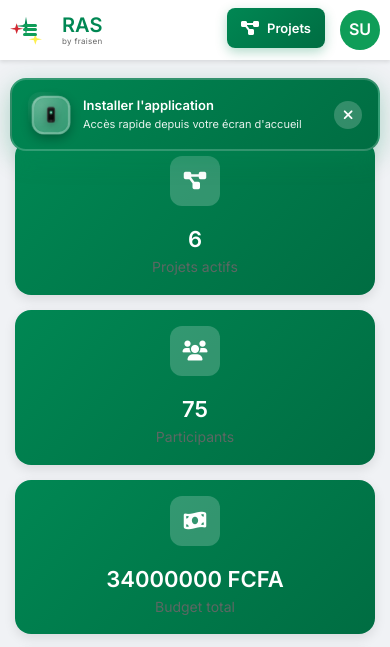
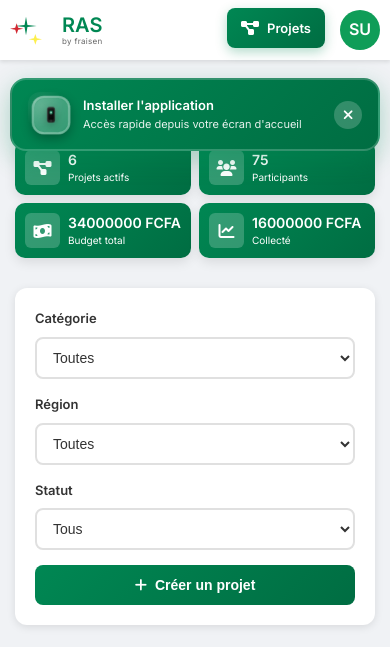
Before and after one commit to nick-dev12/RAS, a Django app: page /projets/ in a window 390 px wide. Shown: the top 647 px of the page. Run offline with Django 5.2, Linux system fonts and the light colour scheme; the visitor is signed in with stand-in values (Sample User, id 1).

Commit message:
edit projets template

```diff
--- a/agriculture/static/css/projets.css
+++ b/agriculture/static/css/projets.css
@@ -73,7 +73,8 @@
 .stat-info p {
     font-size: 14px;
     margin: 0;
-    opacity: 0.9;
+    color: white;
+    opacity: 1;
 }
 
 /* Section Filtres */
@@ -553,21 +554,31 @@
 
     .stats-container {
         grid-template-columns: repeat(2, 1fr);
-        gap: 15px;
+        gap: 10px;
     }
 
     .stat-card {
-        padding: 16px;
+        padding: 12px;
+        gap: 12px;
+        border-radius: 12px;
     }
 
     .stat-icon {
-        width: 50px;
-        height: 50px;
-        font-size: 20px;
+        width: 40px;
+        height: 40px;
+        font-size: 18px;
+        border-radius: 8px;
     }
 
     .stat-info h3 {
-        font-size: 22px;
+        font-size: 18px;
+        margin: 0 0 2px 0;
+    }
+
+    .stat-info p {
+        font-size: 11px;
+        color: white;
+        opacity: 1;
     }
 
     .filters-container {
@@ -606,11 +617,35 @@
 
 @media (max-width: 480px) {
     .stats-container {
-        grid-template-columns: 1fr;
+        grid-template-columns: repeat(2, 1fr);
+        gap: 8px;
     }
 
     .stat-card {
-        flex-direction: column;
-        text-align: center;
+        padding: 10px;
+        gap: 8px;
+        border-radius: 10px;
+        flex-direction: row;
+        align-items: center;
+    }
+
+    .stat-icon {
+        width: 35px;
+        height: 35px;
+        font-size: 16px;
+        border-radius: 6px;
+    }
+
+    .stat-info h3 {
+        font-size: 14px;
+        margin: 0 0 2px 0;
+        line-height: 1.2;
+    }
+
+    .stat-info p {
+        font-size: 10px;
+        color: white;
+        opacity: 1;
+        line-height: 1.2;
     }
 }
--- a/agriculture/templates/agriculture/projets/projets.html
+++ b/agriculture/templates/agriculture/projets/projets.html
@@ -17,12 +17,6 @@
 <body>
     <!-- Navbar Supérieure -->
     <nav class="newsfeed-navbar">
-        <!-- Bouton hamburger pour mobile -->
-        <button class="hamburger-menu" id="hamburger-menu">
-            <span></span>
-            <span></span>
-            <span></span>
-        </button>
 
         <div class="navbar-container">
             <!-- Logo et Recherche -->
```
